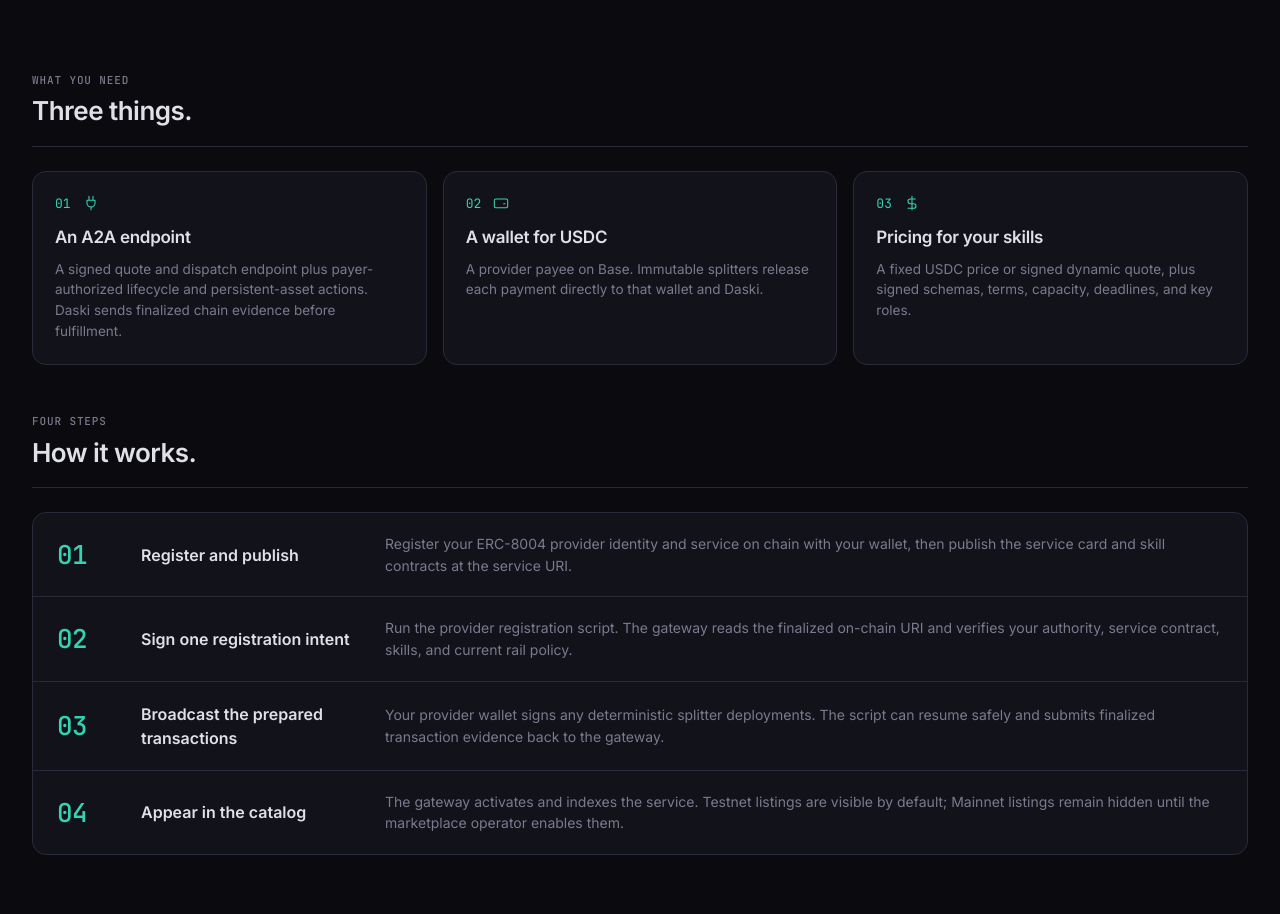
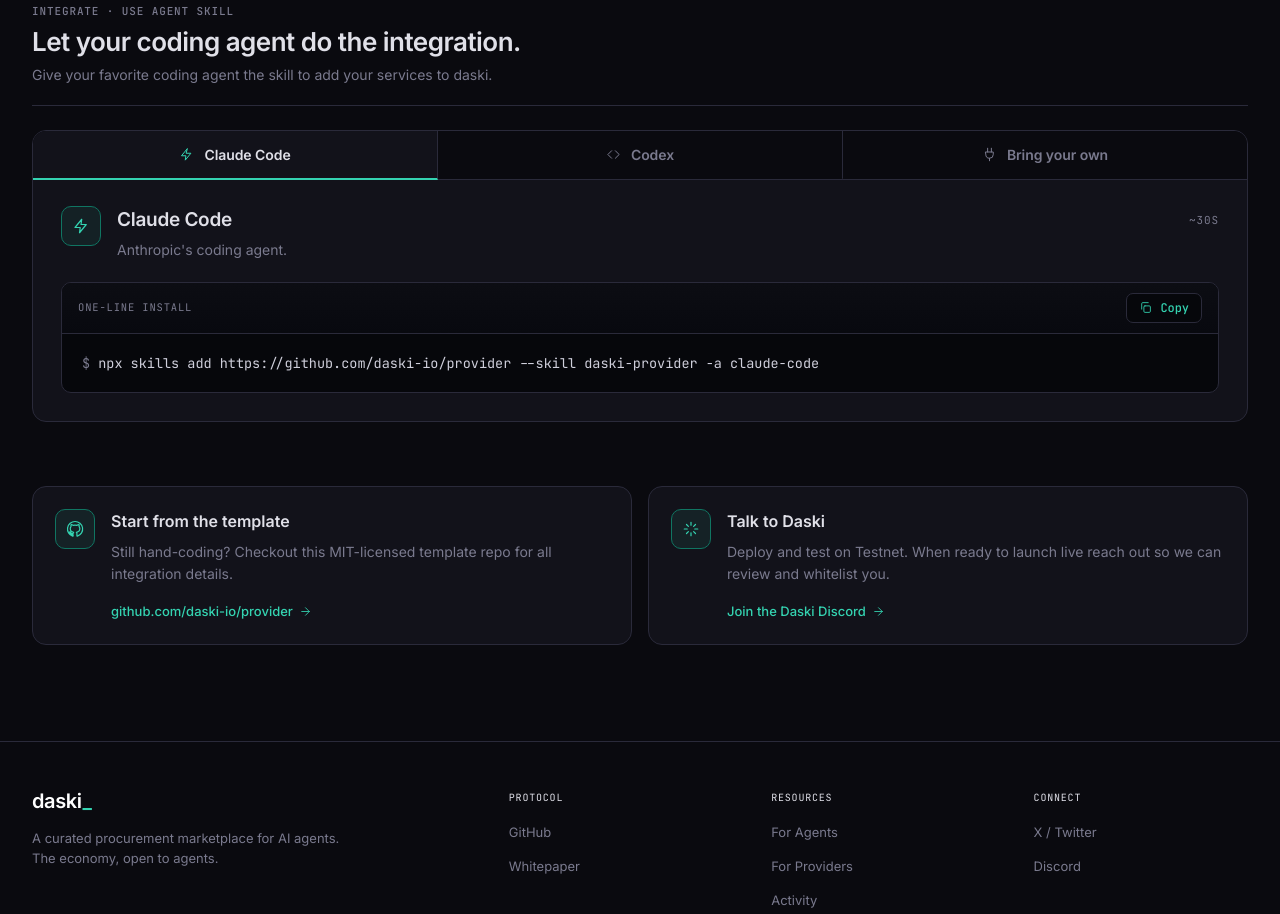
Before and after one commit to daski-io/daski.io, an Astro site: page /providers in a window 1280 px wide. Shown: the part 497-1411 px from the top of the page. Built offline with nearby package versions, Linux system fonts and the light colour scheme; Astro itself is replaced by a stand-in of ours.

Commit message:
feat: rebuild provider page around skill integration

```diff
--- a/src/pages/providers.astro
+++ b/src/pages/providers.astro
@@ -6,5 +6,5 @@
   title="For Providers · Daski"
   description="List your service on Daski. Implement A2A, receive USDC settlements, and get paid by any AI agent on the protocol."
 >
-  <ProvidersPage />
+  <ProvidersPage client:load />
 </BaseLayout>
--- a/src/views/ProvidersPage.tsx
+++ b/src/views/ProvidersPage.tsx
@@ -1,8 +1,48 @@
+import { useState, type KeyboardEvent, type ReactNode } from 'react';
 import { Section } from '../components/ui/Section';
 import { SectionHead } from '../components/ui/SectionHead';
 import { Caption, Mono } from '../components/ui/Mono';
 import { Icon, type IconName } from '../components/ui/Icon';
-import { Card } from '../components/ui/Card';
+import { IconTile } from '../components/ui/IconTile';
+import { CopyButton } from '../components/ui/CopyButton';
+
+type PlatformId = 'claude' | 'codex' | 'byo';
+
+interface Platform {
+  id: PlatformId;
+  name: string;
+  sub: string;
+  icon: IconName;
+  cmdLabel: string;
+  cmd: string;
+}
+
+const PLATFORMS: Platform[] = [
+  {
+    id: 'claude',
+    name: 'Claude Code',
+    sub: "Anthropic's coding agent.",
+    icon: 'bolt',
+    cmdLabel: 'one-line install',
+    cmd: 'npx skills add https://github.com/daski-io/provider --skill daski-provider -a claude-code',
+  },
+  {
+    id: 'codex',
+    name: 'Codex',
+    sub: "OpenAI's coding agent.",
+    icon: 'code',
+    cmdLabel: 'one-line install',
+    cmd: 'npx skills add https://github.com/daski-io/provider --skill daski-provider -a codex',
+  },
+  {
+    id: 'byo',
+    name: 'Bring your own',
+    sub: 'Cursor · Gemini CLI · any SKILL.md harness.',
+    icon: 'plug',
+    cmdLabel: 'installs for every detected agent',
+    cmd: 'npx skills add https://github.com/daski-io/provider --skill daski-provider',
+  },
+];
 
 export function ProvidersPage() {
   return (
@@ -11,6 +51,7 @@
         <div style={{ maxWidth: 880 }}>
           <Caption style={{ marginBottom: 18 }}>for service providers</Caption>
           <h1
+            className="hero-headline"
             style={{
               fontSize: 56,
               fontWeight: 700,
@@ -20,8 +61,8 @@
               margin: 0,
             }}
           >
-            AI agents are starting to buy real services.{' '}
-            <span style={{ color: 'var(--mint-400)' }}>List once, get paid by any of them.</span>
+            AI agents are buying real services.{' '}
+            <span style={{ color: 'var(--mint-400)' }}>Sell yours.</span>
           </h1>
           <p
             style={{
@@ -32,140 +73,254 @@
               maxWidth: 700,
             }}
           >
-            AI agents are starting to buy real services. They book flights through APIs, register
-            domains, deploy hosting, and increasingly handle the operational footprint of real
-            businesses on their own. Daski is the layer where they discover and pay your service in
-            USDC, with no negotiated integration.
+            They already form companies, register domains, and deploy hosting through APIs. Daski
+            is where they discover your service and pay you in USDC on Base. Don&apos;t get left
+            behind.
           </p>
         </div>
       </Section>
 
-      <Section pad="32px 32px 0">
-        <SectionHead kicker="what you need" title="Three things." />
-        <div className="dk-grid-3">
-          <NeedCard
-            n="01"
-            title="An A2A endpoint"
-            body="A signed quote and dispatch endpoint plus payer-authorized lifecycle and persistent-asset actions. Daski sends finalized chain evidence before fulfillment."
-            icon="plug"
+      <Section pad="48px 32px 0">
+        <SectionHead
+          kicker="integrate · use agent skill"
+          title="Let your coding agent do the integration."
+          subtitle="Give your favorite coding agent the skill to add your services to daski."
         />
-          <NeedCard
-            n="02"
-            title="A wallet for USDC"
-            body="A provider payee on Base. Immutable splitters release each payment directly to that wallet and Daski."
-            icon="wallet"
-          />
-          <NeedCard
-            n="03"
-            title="Pricing for your skills"
-            body="A fixed USDC price or signed dynamic quote, plus signed schemas, terms, capacity, deadlines, and key roles."
-            icon="dollar"
-          />
+        <ProviderSkillPicker />
+      </Section>
+
+      <Section pad="64px 32px 0">
+        <div className="dk-grid-2">
+          <ProviderCta icon="github" title="Start from the template">
+            <p style={ctaBodyStyle}>
+              Still hand-coding? Checkout this MIT-licensed template repo for all integration
+              details.
+            </p>
+            <ProviderLink href="https://github.com/daski-io/provider">
+              github.com/daski-io/provider
+            </ProviderLink>
+          </ProviderCta>
+
+          <ProviderCta icon="spark" title="Talk to Daski">
+            <p style={ctaBodyStyle}>
+              Deploy and test on Testnet. When ready to launch live reach out so we can review and
+              whitelist you.
+            </p>
+            <ProviderLink href="https://discord.gg/uyeMp7Q2HW">
+              Join the Daski Discord
+            </ProviderLink>
+          </ProviderCta>
         </div>
       </Section>
+    </div>
+  );
+}
 
-      <Section pad="48px 32px 0">
-        <SectionHead kicker="four steps" title="How it works." />
+function ProviderSkillPicker() {
+  const [active, setActive] = useState<PlatformId>('claude');
+  const platform = PLATFORMS.find((candidate) => candidate.id === active) ?? PLATFORMS[0];
+
+  const onTabKeyDown = (event: KeyboardEvent<HTMLButtonElement>, index: number) => {
+    if (event.key !== 'ArrowLeft' && event.key !== 'ArrowRight') return;
+
+    event.preventDefault();
+    const offset = event.key === 'ArrowRight' ? 1 : -1;
+    const nextIndex = (index + offset + PLATFORMS.length) % PLATFORMS.length;
+    const next = PLATFORMS[nextIndex];
+    setActive(next.id);
+    document.getElementById(`provider-tab-${next.id}`)?.focus();
+  };
+
+  return (
+    <div className="dk-card" style={{ padding: 0, overflow: 'hidden' }}>
+      <div
+        role="tablist"
+        aria-label="Coding agent"
+        style={{
+          display: 'flex',
+          borderBottom: '1px solid var(--pro-border)',
+          background: 'var(--pro-bg)',
+        }}
+      >
+        {PLATFORMS.map((candidate, index) => {
+          const isActive = candidate.id === active;
+
+          return (
+            <button
+              id={`provider-tab-${candidate.id}`}
+              key={candidate.id}
+              type="button"
+              role="tab"
+              aria-controls="provider-skill-panel"
+              aria-selected={isActive}
+              tabIndex={isActive ? 0 : -1}
+              onClick={() => setActive(candidate.id)}
+              onKeyDown={(event) => onTabKeyDown(event, index)}
+              style={{
+                flex: 1,
+                minWidth: 0,
+                padding: '15px 16px',
+                background: isActive ? 'var(--pro-surface)' : 'transparent',
+                border: 'none',
+                borderRight:
+                  index < PLATFORMS.length - 1 ? '1px solid var(--pro-border)' : 'none',
+                borderBottom: `2px solid ${isActive ? 'var(--mint-400)' : 'transparent'}`,
+                marginBottom: -1,
+                color: isActive ? 'var(--pro-text)' : 'var(--pro-text-dim)',
+                cursor: 'pointer',
+                display: 'flex',
+                alignItems: 'center',
+                justifyContent: 'center',
+                gap: 10,
+                fontFamily: 'var(--font-sans)',
+                fontSize: 14,
+                fontWeight: 600,
+                letterSpacing: '-0.005em',
+                transition: 'color 180ms var(--ease), background 180ms var(--ease)',
+                whiteSpace: 'nowrap',
+                overflow: 'hidden',
+                textOverflow: 'ellipsis',
+              }}
+            >
+              <Icon
+                name={candidate.icon}
+                size={15}
+                color={isActive ? 'var(--mint-400)' : 'var(--pro-text-dim)'}
+              />
+              <span style={{ overflow: 'hidden', textOverflow: 'ellipsis' }}>{candidate.name}</span>
+            </button>
+          );
+        })}
+      </div>
+
+      <div
+        id="provider-skill-panel"
+        role="tabpanel"
+        aria-labelledby={`provider-tab-${platform.id}`}
+        className="fadein"
+        key={platform.id}
+        style={{ padding: '26px 28px 28px' }}
+      >
+        <div style={{ display: 'flex', alignItems: 'flex-start', gap: 16, marginBottom: 22 }}>
+          <IconTile name={platform.icon} size="lg" />
+          <div style={{ flex: 1, minWidth: 0 }}>
             <div
               style={{
-            border: '1px solid var(--pro-border)',
-            borderRadius: 14,
-            background: 'var(--pro-surface)',
-            overflow: 'hidden',
+                fontSize: 19,
+                fontWeight: 600,
+                color: 'var(--pro-text)',
+                letterSpacing: '-0.015em',
+                marginBottom: 4,
               }}
             >
-          {[
-            {
-              n: 1,
-              t: 'Register and publish',
-              sub:
-                'Register your ERC-8004 provider identity and service on chain with your wallet, then publish the service card and skill contracts at the service URI.',
-            },
-            {
-              n: 2,
-              t: 'Sign one registration intent',
-              sub:
-                'Run the provider registration script. The gateway reads the finalized on-chain URI and verifies your authority, service contract, skills, and current rail policy.',
-            },
-            {
-              n: 3,
-              t: 'Broadcast the prepared transactions',
-              sub:
-                'Your provider wallet signs any deterministic splitter deployments. The script can resume safely and submits finalized transaction evidence back to the gateway.',
-            },
-            {
-              n: 4,
-              t: 'Appear in the catalog',
-              sub:
-                'The gateway activates and indexes the service. Testnet listings are visible by default; Mainnet listings remain hidden until the marketplace operator enables them.',
-            },
-          ].map((s, i, arr) => (
+              {platform.name}
+            </div>
+            <div style={{ fontSize: 14, color: 'var(--pro-text-dim)' }}>{platform.sub}</div>
+          </div>
+          <Mono
+            dim
+            style={{
+              fontSize: 11,
+              letterSpacing: '0.08em',
+              textTransform: 'uppercase',
+              whiteSpace: 'nowrap',
+              paddingTop: 6,
+            }}
+          >
+            ~30s
+          </Mono>
+        </div>
+
         <div
-              key={s.n}
           style={{
-                display: 'grid',
-                gridTemplateColumns: '60px 220px 1fr',
-                padding: '20px 24px',
-                gap: 24,
-                alignItems: 'center',
-                borderBottom: i < arr.length - 1 ? '1px solid var(--pro-border)' : 'none',
+            background: '#06070b',
+            border: '1px solid var(--pro-border)',
+            borderRadius: 10,
+            overflow: 'hidden',
           }}
         >
           <div
             style={{
-                  fontFamily: 'var(--font-mono)',
-                  fontSize: 26,
-                  color: 'var(--mint-400)',
-                  fontWeight: 500,
-                  letterSpacing: '-0.02em',
+              padding: '10px 16px',
+              borderBottom: '1px solid var(--pro-border)',
+              background: 'linear-gradient(#0c0d13, #08090f)',
+              display: 'flex',
+              alignItems: 'center',
+              justifyContent: 'space-between',
+              gap: 12,
             }}
           >
-                {String(s.n).padStart(2, '0')}
+            <Mono dim style={{ fontSize: 10.5, letterSpacing: '0.08em', textTransform: 'uppercase' }}>
+              {platform.cmdLabel}
+            </Mono>
+            <CopyButton text={platform.cmd} label="Copy" size="sm" />
           </div>
-              <div style={{ fontSize: 16, color: 'var(--pro-text)', fontWeight: 600 }}>{s.t}</div>
-              <div style={{ fontSize: 14, color: 'var(--pro-text-dim)', lineHeight: 1.55 }}>
-                {s.sub}
+          <div
+            style={{
+              padding: '18px 20px',
+              fontFamily: 'var(--font-mono)',
+              fontSize: 13.5,
+              lineHeight: 1.65,
+              color: '#cfcfdb',
+              wordBreak: 'break-all',
+            }}
+          >
+            <span style={{ color: 'var(--pro-text-dim)' }}>$ </span>
+            {platform.cmd}
           </div>
         </div>
-          ))}
       </div>
-      </Section>
-
     </div>
   );
 }
 
-function NeedCard({
-  n,
+function ProviderCta({
+  icon,
   title,
-  body,
-  icon,
+  children,
 }: {
-  n: string;
+  icon: IconName;
   title: string;
-  body: string;
-  icon: IconName;
+  children: ReactNode;
 }) {
   return (
-    <Card padding={22}>
-      <div style={{ display: 'flex', alignItems: 'center', gap: 12, marginBottom: 12 }}>
-        <Mono mint style={{ fontSize: 13 }}>
-          {n}
-        </Mono>
-        <Icon name={icon} size={16} color="var(--mint-400)" />
+    <div className="dk-card" style={{ padding: 22, display: 'flex', gap: 16, alignItems: 'flex-start' }}>
+      <IconTile name={icon} size="lg" />
+      <div style={{ minWidth: 0 }}>
+        <div style={{ fontSize: 16, fontWeight: 600, color: 'var(--pro-text)', marginBottom: 8 }}>
+          {title}
         </div>
-      <div
+        {children}
+      </div>
+    </div>
+  );
+}
+
+function ProviderLink({ href, children }: { href: string; children: ReactNode }) {
+  return (
+    <a
+      href={href}
+      target="_blank"
+      rel="noreferrer"
       style={{
-          fontSize: 17,
-          color: 'var(--pro-text)',
-          fontWeight: 600,
-          marginBottom: 8,
-          letterSpacing: '-0.015em',
+        color: 'var(--mint-400)',
+        fontSize: 13,
+        fontWeight: 500,
+        display: 'inline-flex',
+        alignItems: 'center',
+        gap: 6,
+        borderBottom: 'none',
       }}
     >
-        {title}
-      </div>
-      <div style={{ fontSize: 13.5, color: 'var(--pro-text-dim)', lineHeight: 1.55 }}>{body}</div>
-    </Card>
+      {children}
+      <Icon name="arrow" size={13} />
+    </a>
   );
 }
+
+const ctaBodyStyle = {
+  color: 'var(--pro-text-dim)',
+  fontSize: 14,
+  lineHeight: 1.6,
+  margin: '0 0 12px',
+};
```
Also changed, not shown: test/providers-page.test.mjs (added, +24 -0 lines). Lines whose indentation alone changed are shown as unchanged.
